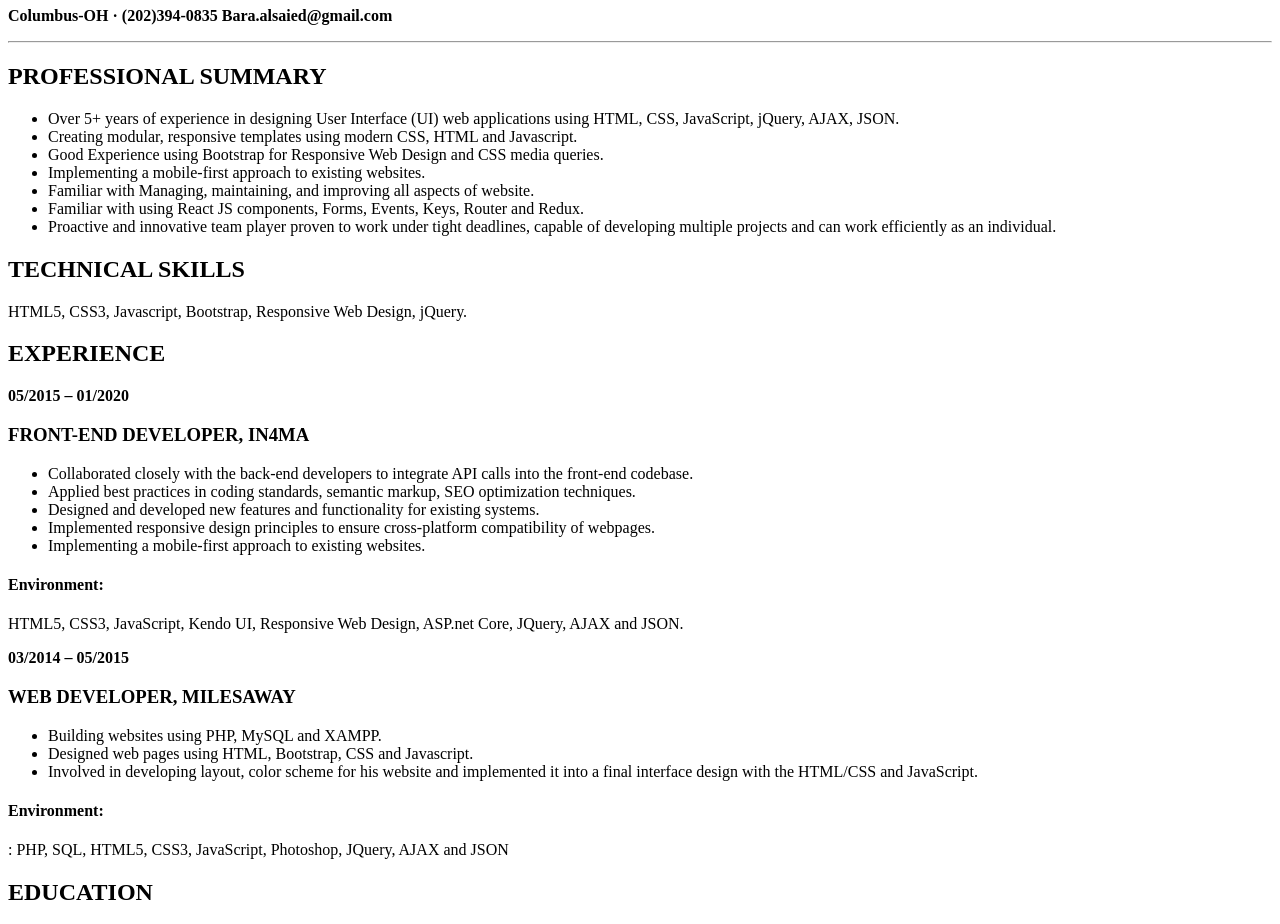
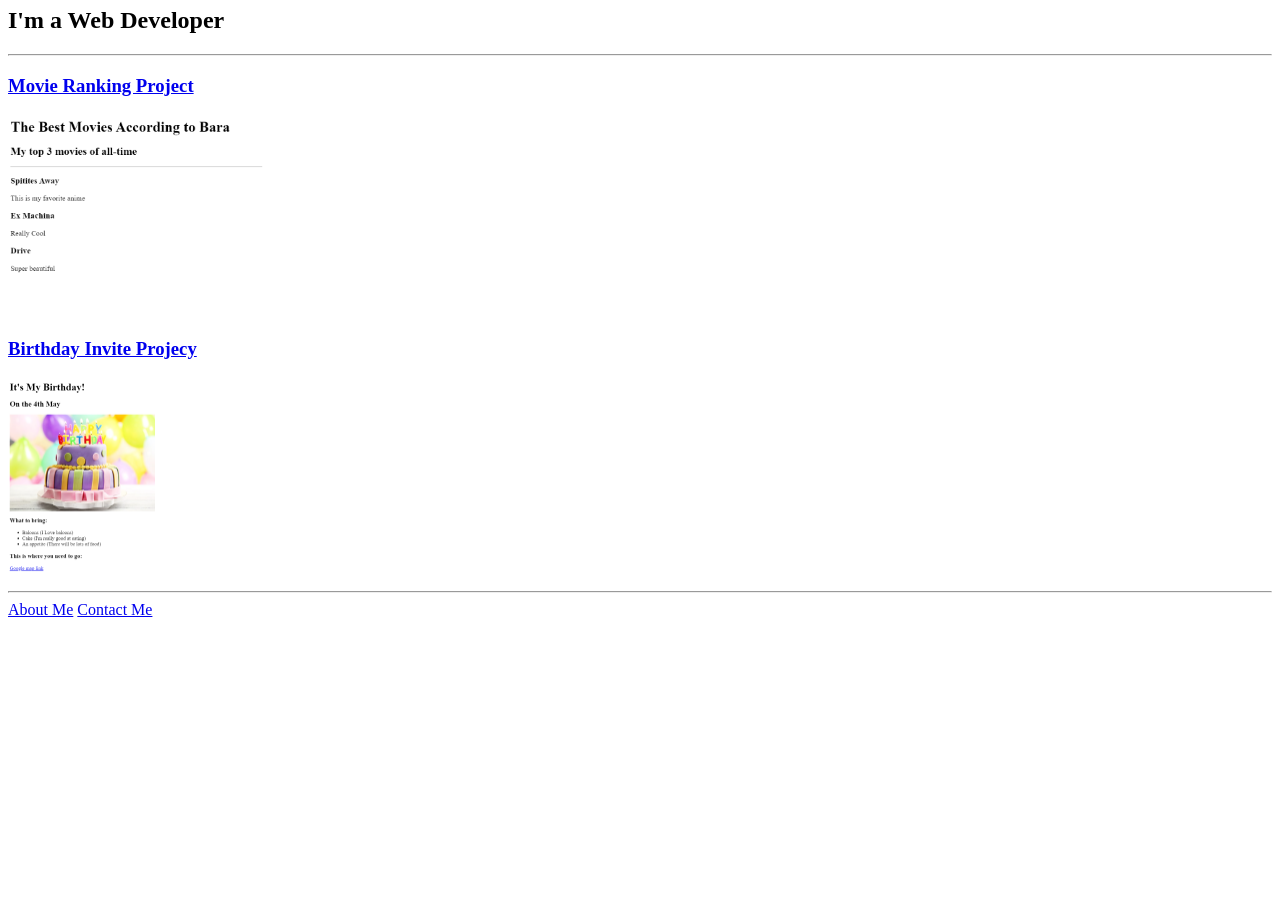
Before and after one commit to baraahmad/html-portfolio, a plain HTML site: page index.html in a window 1280 px wide. Shown: the part 73-997 px from the top of the page. After the commit the page ends 800 px from the top, so only its background shows below. Drawn offline with Linux system fonts and the light colour scheme.

Commit message:
Revert "Add files via upload"
This reverts commit a6d28f734a68ad884083d862d77c00650e59135f.

```diff
--- a/index.html
+++ b/index.html
@@ -3,60 +3,18 @@
 <head>
     <meta charset="UTF-8">
     <meta name="viewport" content="width=device-width, initial-scale=1.0">
-    <title>My Resume</title>
+    <title>Bara's Portfolio</title>
 </head>
 <body>
-    <p>
-        <h1>Bara Ahmad</h1>
-        <b>Columbus-OH · (202)394-0835</b>
-        <b>Bara.alsaied@gmail.com</b>
-    </p>
-    <hr>
-    <p>
-        <h2>PROFESSIONAL SUMMARY</h2>
-        <ul>
-            <li>Over 5+ years of experience in designing User Interface (UI) web applications using HTML, CSS, JavaScript, jQuery, AJAX, JSON.</li>
-            <li>Creating modular, responsive templates using modern CSS, HTML and Javascript.</li>
-            <li>Good Experience using Bootstrap for Responsive Web Design and CSS media queries.</li>
-            <li>Implementing a mobile-first approach to existing websites.</li>
-            <li>Familiar with Managing, maintaining, and improving all aspects of website.</li>
-            <li>Familiar with using React JS components, Forms, Events, Keys, Router and Redux.</li>
-            <li>Proactive and innovative team player proven to work under tight deadlines, capable of developing multiple projects and can work efficiently as an individual.</li>
-        </ul>
-    </p>
-    <p>
-        <h2>TECHNICAL SKILLS</h2>
-        HTML5, CSS3, Javascript, Bootstrap, Responsive Web Design, jQuery.
-    </p>
-    <p>
-        <h2>EXPERIENCE</h2>
-        <b>05/2015 – 01/2020</b>
-        <h3>FRONT-END DEVELOPER, IN4MA</h3>
-        <ul>
-            <li>Collaborated closely with the back-end developers to integrate API calls into the front-end codebase.</li>
-            <li>Applied best practices in coding standards, semantic markup, SEO optimization techniques.</li>
-            <li>Designed and developed new features and functionality for existing systems.</li>
-            <li>Implemented responsive design principles to ensure cross-platform compatibility of webpages.</li>
-            <li>Implementing a mobile-first approach to existing websites.</li>
-        </ul>
-        <h4>Environment:</h4> HTML5, CSS3, JavaScript, Kendo UI, Responsive Web Design, ASP.net Core, JQuery, AJAX and JSON.
-    </p>
-    <p>
-        <b>03/2014 – 05/2015</b>
-        <h3>WEB DEVELOPER, MILESAWAY</h3>
-        <ul>
-            <li>Building websites using PHP, MySQL and XAMPP.</li>
-            <li>Designed web pages using HTML, Bootstrap, CSS and Javascript.</li>
-            <li>Involved in developing layout, color scheme for his website and implemented it into a final interface design with the HTML/CSS and JavaScript.</li>
-        </ul>
-        <h4>Environment:</h4> : PHP, SQL, HTML5, CSS3, JavaScript, Photoshop, JQuery, AJAX and JSON
-    </p>
-    <p>
-        <h2>EDUCATION</h2>
-        <h4>02/2011</h4>
-        <h4>BACHELOR’S DEGREE,</h4>ALBALQA APPLIED UNIVERSITY
-        <br>
-        Computer Information Systems
-    </p>
+    <h1>Bara Ahmad's Portfolio</h1>
+    <h2>I'm a Web Developer</h2>
+    <hr />
+    <h3><a href="./public/movie-ranking.html">Movie Ranking Project</a></h3>
+    <img src="./assets/images/movie-ranking.png" alt="Movie Ranking" height="200" />
+    <h3><a href="./public/birthday-invite.html">Birthday Invite Projecy</a></h3>
+    <img src="./assets/images/birthday-invite.png" alt="Birthday cake" height="200" />
+    <hr />
+    <a href="./public/about.html">About Me</a>
+    <a href="./public/contact.html">Contact Me</a>
 </body>
 </html>
```
